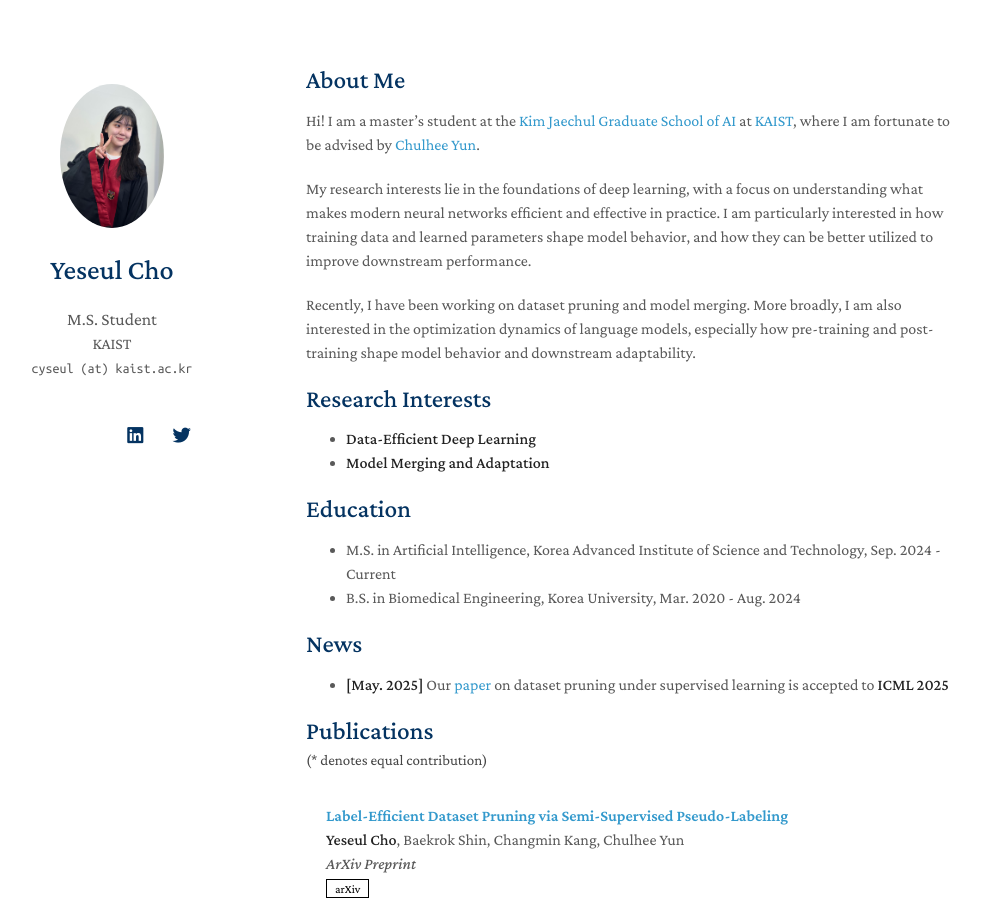
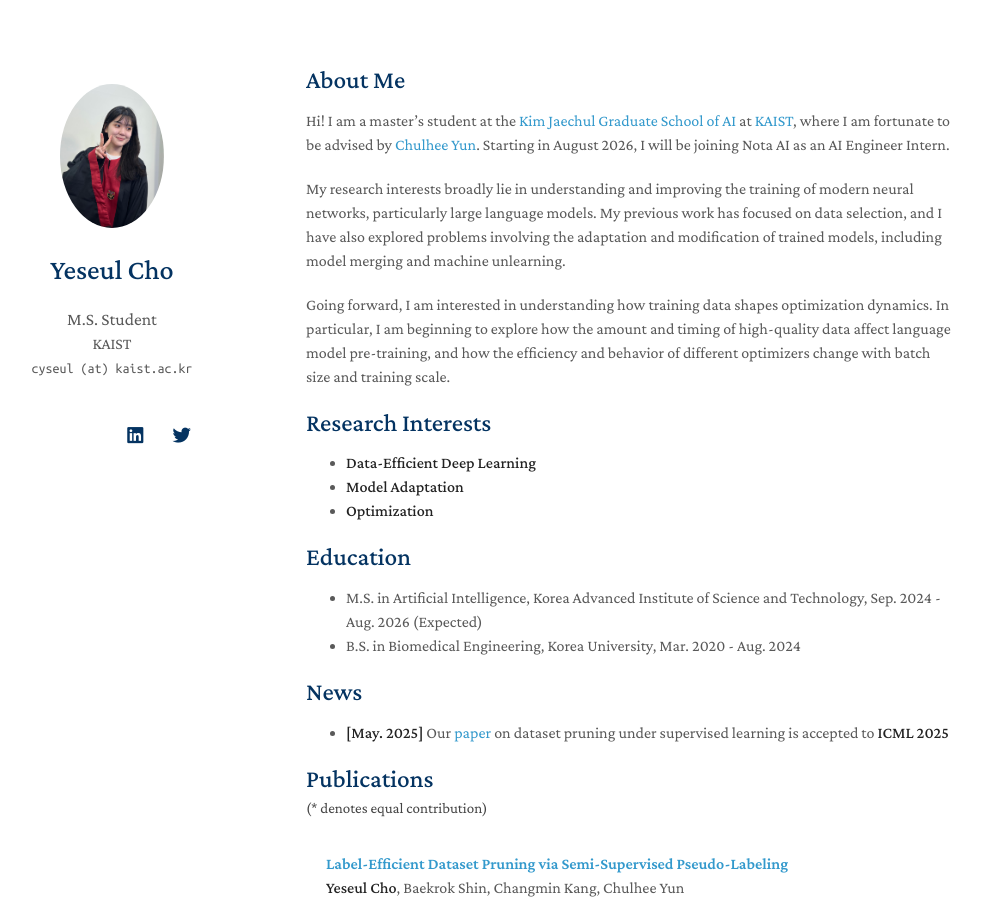
Before and after one commit to cyseul/cyseul.github.io, a Jekyll site: the page built from index.md, in a window 1280 px wide and 900 px high. Shown: the whole window, without its empty margins (164-1146 px from the left). Built offline with Jekyll 4.4.1, drawn with Linux system fonts in a browser that asks for light colours; nearby versions of some CDN libraries; a style sheet for code colours, icons or effects is not loaded; our own code applies the rules of GitHub Pages for plain Markdown files.

Commit message:
26.07.22 update

```diff
--- a/index.md
+++ b/index.md
@@ -4,20 +4,20 @@ layout: homepage
 
 ## About Me
 
-Hi! I am a master's student at the [Kim Jaechul Graduate School of AI](https://gsai.kaist.ac.kr/) at [KAIST](https://www.kaist.ac.kr/en/), where I am fortunate to be advised by [Chulhee Yun](https://chulheeyun.github.io/).
+Hi! I am a master's student at the [Kim Jaechul Graduate School of AI](https://gsai.kaist.ac.kr/) at [KAIST](https://www.kaist.ac.kr/en/), where I am fortunate to be advised by [Chulhee Yun](https://chulheeyun.github.io/). Starting in August 2026, I will be joining Nota AI as an AI Engineer Intern.
 
-My research interests lie in the foundations of deep learning, with a focus on understanding what makes modern neural networks efficient and effective in practice. I am particularly interested in how training data and learned parameters shape model behavior, and how they can be better utilized to improve downstream performance.
+My research interests broadly lie in understanding and improving the training of modern neural networks, particularly large language models. My previous work has focused on data selection, and I have also explored problems involving the adaptation and modification of trained models, including model merging and machine unlearning.
 
-Recently, I have been working on dataset pruning and model merging. More broadly, I am also interested in the optimization dynamics of language models, especially how pre-training and post-training shape model behavior and downstream adaptability.
-
+Going forward, I am interested in understanding how training data shapes optimization dynamics. In particular, I am beginning to explore how the amount and timing of high-quality data affect language model pre-training, and how the efficiency and behavior of different optimizers change with batch size and training scale.
 
 ## Research Interests
 - **Data-Efficient Deep Learning**
-- **Model Merging and Adaptation**
+- **Model Adaptation**
+- **Optimization**
 
 
 ## Education
-- M.S. in Artificial Intelligence, Korea Advanced Institute of Science and Technology, Sep. 2024 - Current
+- M.S. in Artificial Intelligence, Korea Advanced Institute of Science and Technology, Sep. 2024 - Aug. 2026 (Expected)
 - B.S. in Biomedical Engineering, Korea University, Mar. 2020 - Aug. 2024
 
 ## News
```
Also changed, not shown: assets/img/0.jpg (deleted).
